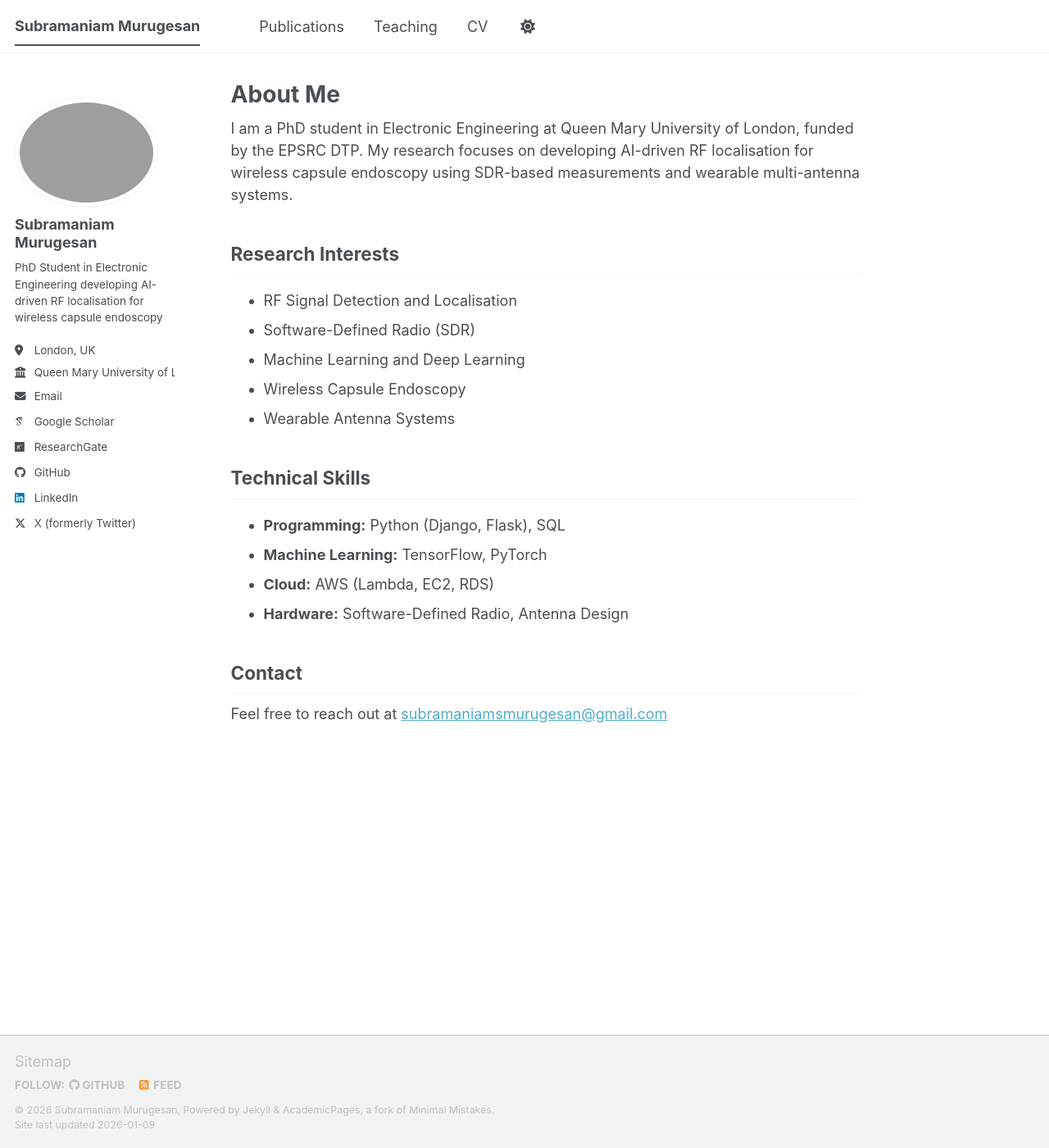
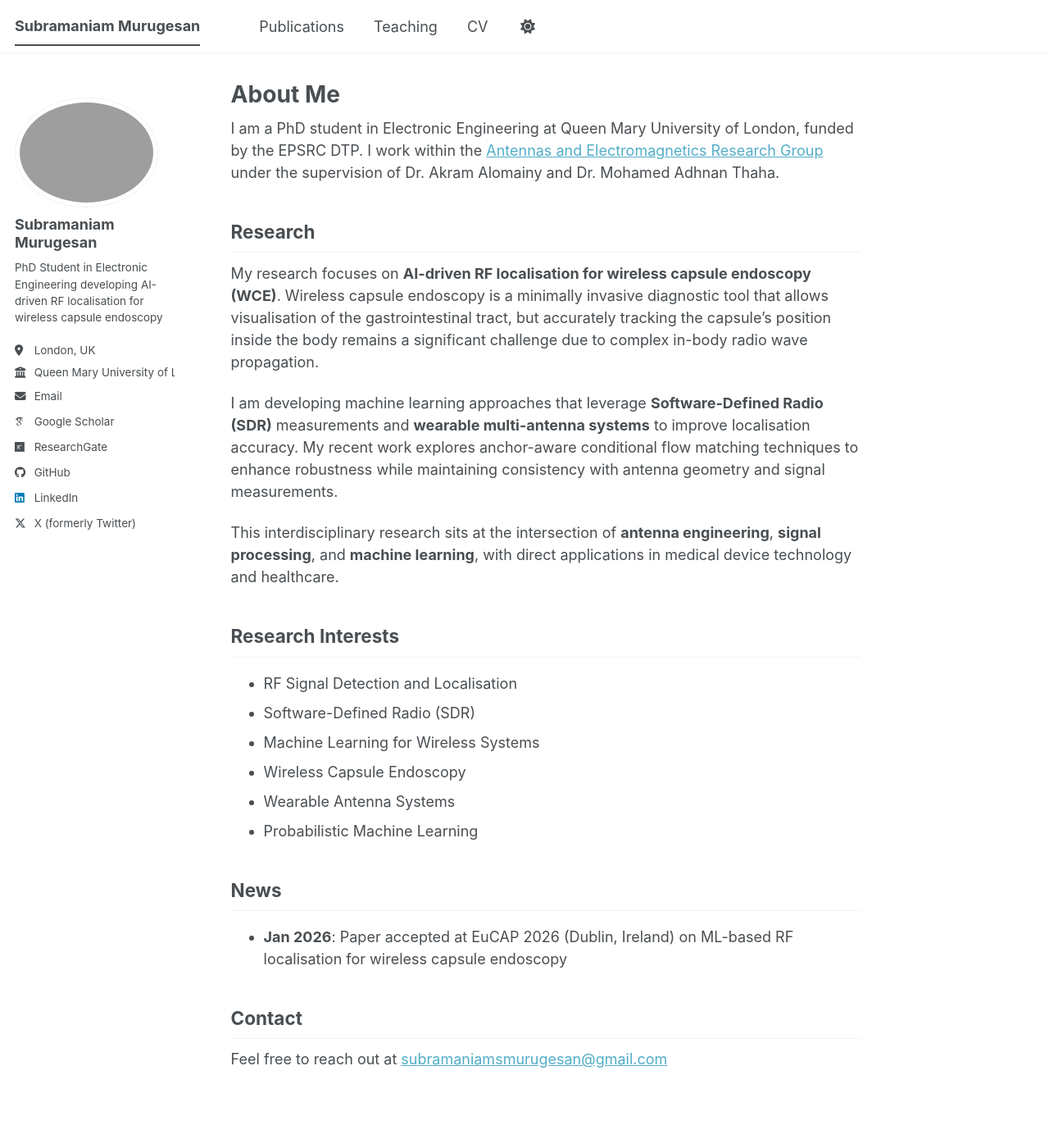
Before and after one commit to Subramaniam-dot/Subramaniam-dot.github.io, a Jekyll site: the page built from _pages/about.md, in a window 1280 px wide and 1400 px high. Shown: the whole window at 82% size. Built offline with Jekyll 4.4.1, drawn with Linux system fonts in a browser that asks for light colours; some web fonts are replaced; a script bundle is joined from its source files by our own code; library files that are not in the unit come from our copies.

Commit message:
Improve About page with detailed research description
- Add research group and supervisors info
- Explain WCE research problem and approach
- Add News section with EuCAP acceptance

Co-Authored-By: Claude Opus 4.5 <noreply@anthropic.com>

```diff
--- a/_pages/about.md
+++ b/_pages/about.md
@@ -7,22 +7,28 @@ redirect_from:
   - /about.html
 ---
 
-I am a PhD student in Electronic Engineering at Queen Mary University of London, funded by the EPSRC DTP. My research focuses on developing AI-driven RF localisation for wireless capsule endoscopy using SDR-based measurements and wearable multi-antenna systems.
+I am a PhD student in Electronic Engineering at Queen Mary University of London, funded by the EPSRC DTP. I work within the [Antennas and Electromagnetics Research Group](https://www.antennas.eecs.qmul.ac.uk/) under the supervision of Dr. Akram Alomainy and Dr. Mohamed Adhnan Thaha.
+
+## Research
+
+My research focuses on **AI-driven RF localisation for wireless capsule endoscopy (WCE)**. Wireless capsule endoscopy is a minimally invasive diagnostic tool that allows visualisation of the gastrointestinal tract, but accurately tracking the capsule's position inside the body remains a significant challenge due to complex in-body radio wave propagation.
+
+I am developing machine learning approaches that leverage **Software-Defined Radio (SDR)** measurements and **wearable multi-antenna systems** to improve localisation accuracy. My recent work explores anchor-aware conditional flow matching techniques to enhance robustness while maintaining consistency with antenna geometry and signal measurements.
+
+This interdisciplinary research sits at the intersection of **antenna engineering**, **signal processing**, and **machine learning**, with direct applications in medical device technology and healthcare.
 
 ## Research Interests
 
 - RF Signal Detection and Localisation
 - Software-Defined Radio (SDR)
-- Machine Learning and Deep Learning
+- Machine Learning for Wireless Systems
 - Wireless Capsule Endoscopy
 - Wearable Antenna Systems
+- Probabilistic Machine Learning
 
-## Technical Skills
+## News
 
-- **Programming:** Python (Django, Flask), SQL
-- **Machine Learning:** TensorFlow, PyTorch
-- **Cloud:** AWS (Lambda, EC2, RDS)
-- **Hardware:** Software-Defined Radio, Antenna Design
+- **Jan 2026**: Paper accepted at EuCAP 2026 (Dublin, Ireland) on ML-based RF localisation for wireless capsule endoscopy
 
 ## Contact
 
```
